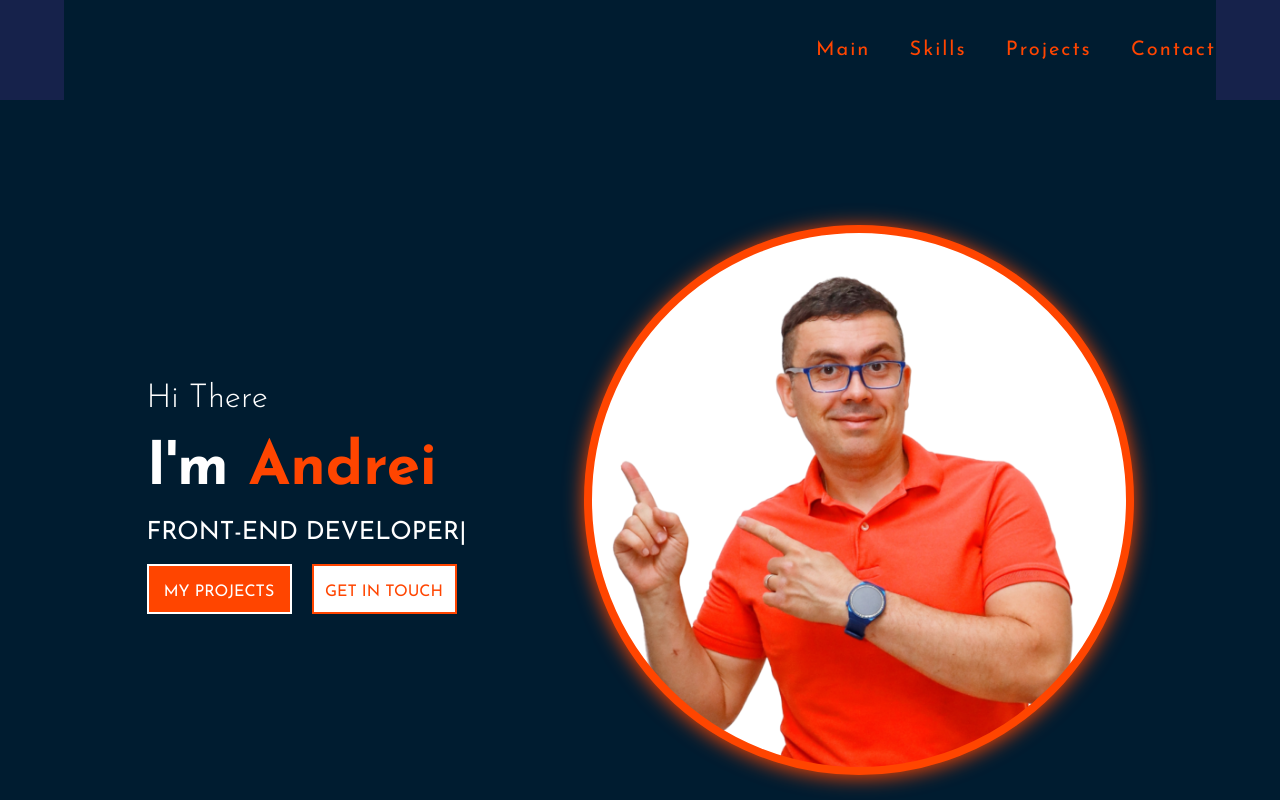
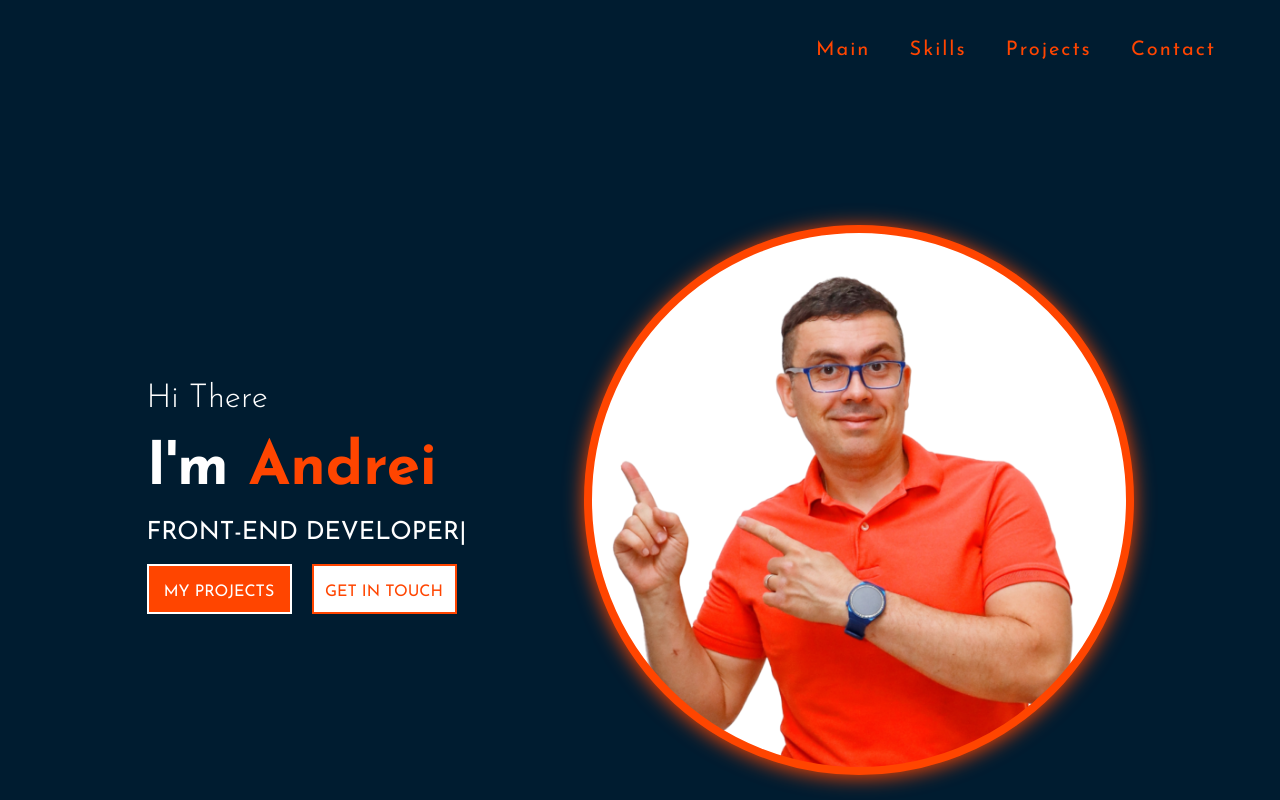
Before and after one commit to andbudha/my_portfolio, a React (Create React App) app: page / in a window 1280 px wide. Shown: the top 800 px of the page. Built offline with nearby package versions, Linux system fonts and the light colour scheme.

Commit message:
project updated

```diff
--- a/package.json
+++ b/package.json
@@ -17,6 +17,7 @@
     "@types/react-dom": "^18.0.0",
     "gh-pages": "^5.0.0",
     "react": "^18.2.0",
+    "react-circular-progressbar": "^2.1.0",
     "react-dom": "^18.2.0",
     "react-reveal": "^1.2.2",
     "react-router-dom": "^6.14.1",
--- a/src/App.css
+++ b/src/App.css
@@ -4,5 +4,4 @@
     box-sizing: border-box;
     font-family: 'Josefin Sans', sans-serif;
     background-color: #001C30;
-
 }
--- a/src/header/Header.module.scss
+++ b/src/header/Header.module.scss
@@ -8,6 +8,5 @@
 
 .header {
     height: 100px;
-    background-color: $additional_color;
     @include flexBox(nowrap, row, flex-end, center);
 }
--- a/src/progressbar/ProgressBar.jsx
+++ b/src/progressbar/ProgressBar.jsx
@@ -1,6 +1,6 @@
 import styles from './ProgressBar.module.scss'
 import Fade from 'react-reveal/Fade';
-
+import 'react-circular-progressbar/dist/styles.css';
 
 export const ProgressBar = () => {
 
--- a/src/projects/Projects.module.scss
+++ b/src/projects/Projects.module.scss
@@ -8,7 +8,6 @@
 }
 
 .projects {
-    background-color: $background_color;
 
     .projects_container {
         width: 80%;
```
Also changed, not shown: 1 other file (tests, documents, lock files or other folders).
